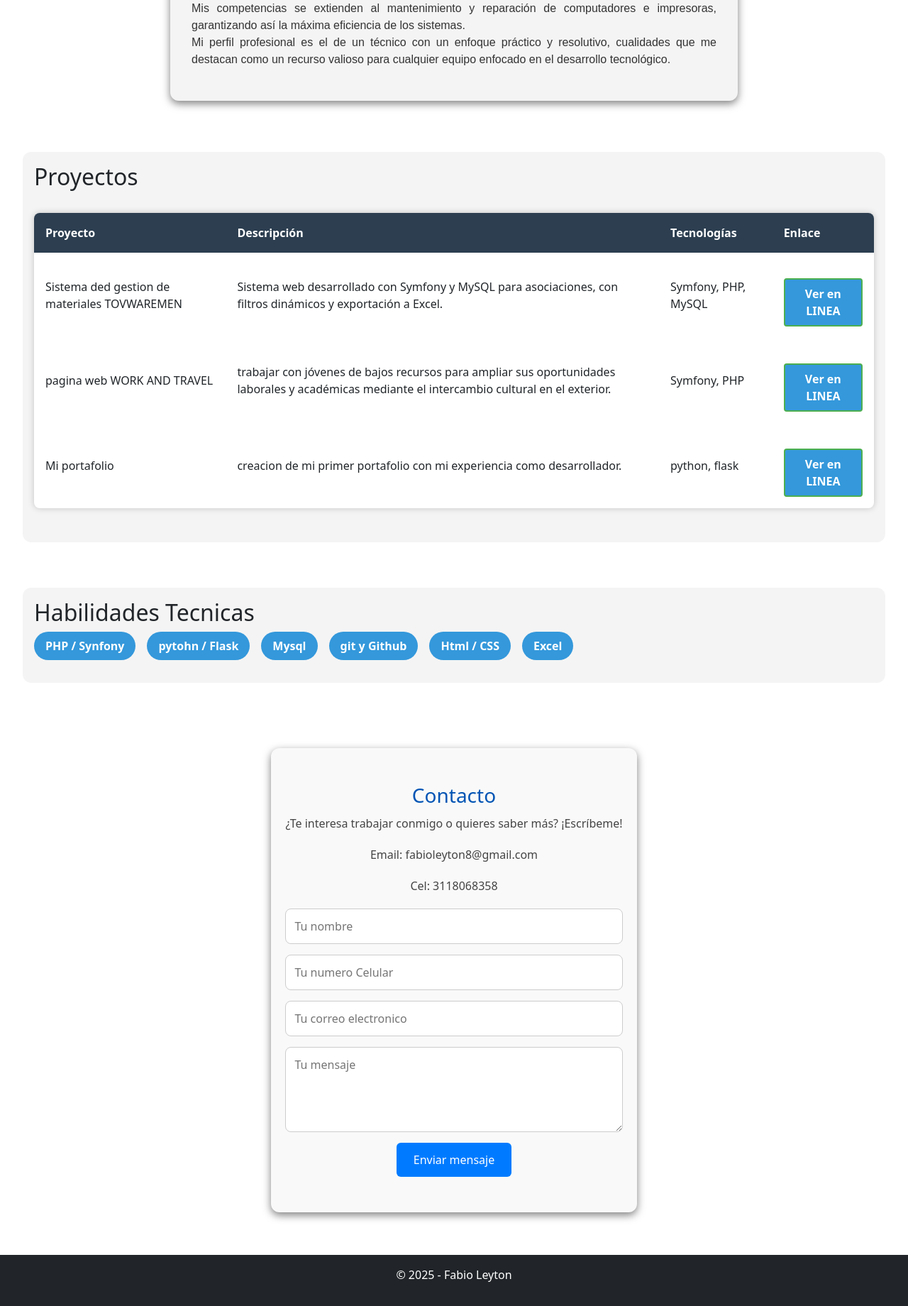
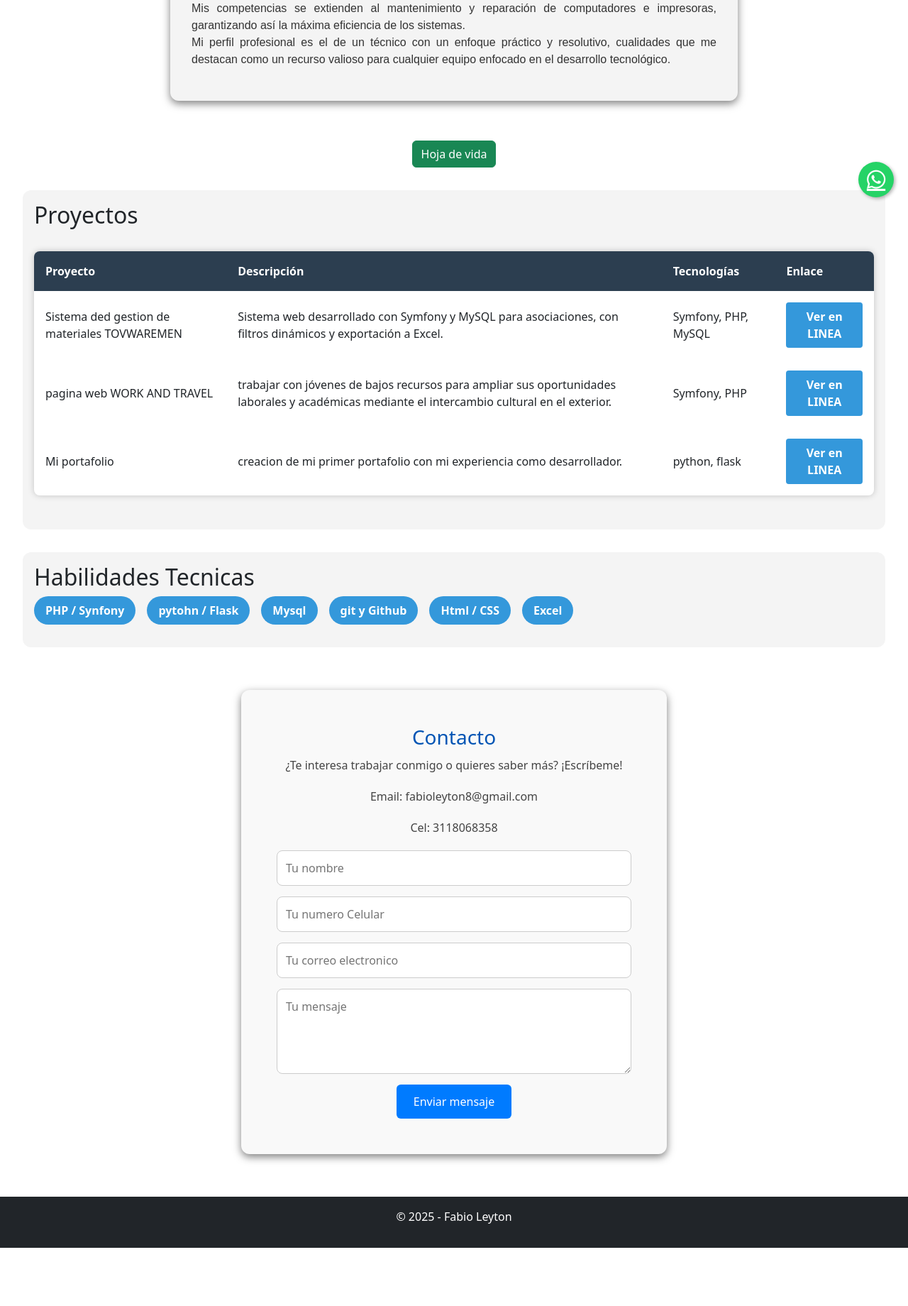
Before and after one commit to fabioleyton/mi-portafolio-F-L, a Flask app: page / in a window 1280 px wide. Shown: the part 502-2342 px from the top of the page at 71% size. After the commit the page ends 2260 px from the top, so only its background shows below. Run offline with Flask 3, Linux system fonts and the light colour scheme.

Commit message:
añadido hoja de vida

```diff
--- a/app.py
+++ b/app.py
@@ -44,6 +44,10 @@ def home():
 def gracias():
     return render_template("gracias.html")
 
+@app.route("/hoja_de_vida")
+def hojaDeVida():
+    return render_template ("Hoja-de-vida.html")
+
 # Este bloque verifica si el script se está ejecutando directamente
 # (no importado como módulo)
 if __name__ == "__main__":
--- a/static/styles.css
+++ b/static/styles.css
@@ -56,6 +56,12 @@ section {
 
 }
 
+/* hoja de vida */
+.cv {
+  display: flex;
+  justify-content: center;
+}
+
 
 /* tablas */
 table {
@@ -73,6 +79,10 @@ th, td {
   padding: 1rem;
   text-align: left;
   border-bottom: 1px solid #ddd;
+}
+
+tr {
+  transition: background-color 0.5s;
 }
 
 th {
@@ -94,6 +104,7 @@ a.github-link {
   text-decoration: none;
   font-weight: bold;
   text-align: center;
+  transition: background-color 0.5s;
 }
 
 a.github-link:hover {
@@ -139,7 +150,7 @@ a.github-link:hover {
   padding: 50px 20px;
   text-align: center;
   border-radius: 12px;
-  max-width: 800px;
+  max-width: 600px;
   margin: 60px auto;
   box-shadow: 0 4px 12px rgba(0, 0, 0, 0.5);
 }
@@ -188,7 +199,7 @@ a.github-link:hover {
   border-radius: 6px;
   font-size: 16px;
   cursor: pointer;
-  transition: background-color 0.3s;
+  transition: background-color 0.5s;
 }
 
 .formulario-contacto button:hover {
@@ -199,11 +210,10 @@ a.github-link:hover {
 /* html gracias */
 .mensaje {
   background-color: white;
-  display: inline-block;
   padding: 40px;
   border-radius: 12px;
   box-shadow: 0 0 20px rgba(0, 0, 0, 0.1);
-  animation: aparecer 1s ease;
+  animation: aparecer 2s ease;
 }
 
 .mensaje h1 {
@@ -215,7 +225,7 @@ a.github-link:hover {
   color: #333;
 }
 
-a {
+.mensaje a {
   display: inline-block;
   margin-top: 20px;
   text-decoration: none;
@@ -224,7 +234,7 @@ a {
   border: 2px solid #4CAF50;
   padding: 10px 20px;
   border-radius: 8px;
-  transition: 0.3s ease;
+  transition: 0.5s ease;
 }
 
 a:hover {
@@ -236,3 +246,50 @@ a:hover {
   from { opacity: 0; transform: scale(0.95); }
   to   { opacity: 1; transform: scale(1); }
 }
+
+
+/* firework */
+.firework {
+  position: absolute;
+  width: 5px;
+  height: 5px;
+  background-color: transparent;
+  border-radius: 50%;
+  animation: explode 3s ease-out forwards;
+}
+
+@keyframes explode {
+  0% {
+    transform: translate(0, 0);
+    opacity: 1;
+  }
+  100% {
+    transform: translate(var(--x), var(--y));
+    opacity: 0;
+  }
+}
+
+/* whatsapp icon */
+.whatsapp-float {
+  position: fixed;
+  width: 50px;
+  height: 50px;
+  bottom: 20px;
+  right: 20px;
+  background-color: #25d366;
+  color: white;
+  border-radius: 50%;
+  text-align: center;
+  font-size: 30px;
+  box-shadow: 2px 2px 5px rgba(0,0,0,0.3);
+  z-index: 100;
+  display: flex;
+  justify-content: center;
+  align-items: center;
+  transition: background-color 0.5s ease;
+}
+
+.whatsapp-float:hover {
+  background-color: #1ebc59;
+  text-decoration: none;
+}
--- /dev/null
+++ b/templates/base.html
@@ -0,0 +1,37 @@
+<!DOCTYPE html>
+<html lang="es">
+<head>
+    <meta charset="UTF-8">
+    <meta name="viewport" content="width=device-width, initial-scale=1.0">
+    <title>{% block titulo %}Mi portafolio{% endblock %}</title>
+    <link rel="stylesheet" href="{{url_for('static', filename='styles.css')}}">
+    <link rel="stylesheet" href="https://cdnjs.cloudflare.com/ajax/libs/font-awesome/6.5.0/css/all.min.css">
+    <!-- Bootstrap CSS -->
+    <link href="https://cdn.jsdelivr.net/npm/bootstrap@5.3.3/dist/css/bootstrap.min.css" rel="stylesheet">
+    <!-- Bootstrap JS (con Popper) -->
+    <script src="https://cdn.jsdelivr.net/npm/bootstrap@5.3.3/dist/js/bootstrap.bundle.min.js"></script>
+</head>
+<body class="d-flex flex-column min-vh-100">
+    <header class="hero">
+        {% block encabezado %}
+        <div class="hero-content">
+            <h1>Bienvenido a mi Portafolio</h1>
+            <p>Soy <strong> Fabio Leyton </strong>Desarrolador backend con experiencia en pyton y php apasionado por la tecnologia</p>
+        </div>
+        {% endblock %}
+    </header>
+    <main>
+        {% block contenido %}{% endblock %}
+    </main>
+
+    <footer class="bg-dark text-white text-center py-3 mt-auto">
+        <p>&copy; 2025 - Fabio Leyton</p>
+    </footer>
+
+    <a href="https://wa.me/573118068358" class="whatsapp-float" target="_blank" title="Chatea por Whatsapp">
+        <i class="fab fa-whatsapp"></i>
+    </a>
+
+</body>
+
+</html>
--- a/templates/index.html
+++ b/templates/index.html
@@ -1,35 +1,29 @@
-<!DOCTYPE html>
-<html lang="es">
+{% extends "base.html" %}
 
-<head>
-    <meta charset="UTF-8">
-    <meta name="viewport" content="width=device-width, initial-scale=1.0">
-    <title>Portafolio - Fabio Leyton</title>
-    <link rel="stylesheet" href="{{url_for('static', filename='styles.css')}}">
-    <link rel="stylesheet" href="https://cdnjs.cloudflare.com/ajax/libs/font-awesome/6.5.0/css/all.min.css">
-    <!-- Bootstrap CSS -->
-    <link href="https://cdn.jsdelivr.net/npm/bootstrap@5.3.3/dist/css/bootstrap.min.css" rel="stylesheet">
-    <!-- Bootstrap JS (con Popper) -->
-    <script src="https://cdn.jsdelivr.net/npm/bootstrap@5.3.3/dist/js/bootstrap.bundle.min.js"></script>
-</head>
+{% block titulo %}Mi portafolio{% endblock %}
 
-<body class="d-flex flex-column min-vh-100">
-    <header class="hero">
-        <div class="hero-content">
-            <h1>Bienvenido a mi Portafolio</h1>
-            <p>Soy <strong> Fabio Leyton </strong>Desarrolador backend con experiencia en pyton y php apasionado por la tecnologia</p>
-        </div>
-    </header>
+{% block contenido %}
+
+
 <section class="sobre-mi">
     <h2>Sobre mi</h2>
     <p>
-            Tecnico en Sistemas y estudiante de Analisis y Desarrollo de Software, desarrollo de soluciones web, con conocimiento del lenguaje PHP y una experiencia en el uso del framework Symfony. Esta combinación me permite crear aplicaciones web a la vanguardia. Adicionalmente, poseo un conocimiento en la gestión de bases de datos, con particular énfasis en SQL y MySQL, habilidades que me capacitan para optimizar y administrar datos de manera efectiva.
+        Tecnico en Sistemas y estudiante de Analisis y Desarrollo de Software, desarrollo de soluciones web, con
+        conocimiento del lenguaje PHP y una experiencia en el uso del framework Symfony. Esta combinación me permite
+        crear aplicaciones web a la vanguardia. Adicionalmente, poseo un conocimiento en la gestión de bases de datos,
+        con particular énfasis en SQL y MySQL, habilidades que me capacitan para optimizar y administrar datos de manera
+        efectiva.
         <br>
-            Mis competencias se extienden al mantenimiento y reparación de computadores e impresoras, garantizando así la máxima eficiencia de los sistemas.
+        Mis competencias se extienden al mantenimiento y reparación de computadores e impresoras, garantizando así la
+        máxima eficiencia de los sistemas.
         <br>
-            Mi perfil profesional es el de un técnico con un enfoque práctico y resolutivo, cualidades que me destacan como un recurso valioso para cualquier equipo enfocado en el desarrollo tecnológico.
+        Mi perfil profesional es el de un técnico con un enfoque práctico y resolutivo, cualidades que me destacan como
+        un recurso valioso para cualquier equipo enfocado en el desarrollo tecnológico.
     </p>
 </section>
+<div class="cv">
+    <a href="{{url_for('hojaDeVida')}}" class="btn btn-success mt-3">Hoja de vida</a>
+</div>
 <section id="proyectos">
     <h2>Proyectos</h2>
     <div class="table-container">
@@ -71,7 +65,7 @@
     <p>¿Te interesa trabajar conmigo o quieres saber más? ¡Escríbeme!</p>
     <p>Email: fabioleyton8@gmail.com</p>
     <p>Cel: 3118068358</p>
-        <form action="https://formsubmit.co/fabioleyton8@gmail.com" method="post" class="formulario-contacto" target="_blank">
+    <form action="https://formsubmit.co/fabioleyton8@gmail.com" method="post" class="formulario-contacto">
         <input type="hidden" name="_next" value="http://127.0.0.1:5000/gracias">
         <input type="text" name="nombre" placeholder="Tu nombre" required>
         <input type="number" name="celular" placeholder="Tu numero Celular" required>
@@ -80,9 +74,5 @@
         <button type="submit">Enviar mensaje</button>
     </form>
 </section>
-    <footer class="bg-dark text-white text-center py-3 mt-auto">
-        <p>&copy; 2025 - Fabio Leyton</p>
-    </footer>
-</body>
 
-</html>
+{% endblock %}
```
Also changed, not shown: templates/gracias.html (+33 -25 lines), templates/hoja-de-vida.html (added, +19 -0 lines), static/animacion.gif (deleted), static/animacion1.gif (deleted), static/hermoso-gato-negro-9907.jpg (deleted), 1 other file. Lines whose indentation alone changed are shown as unchanged.
